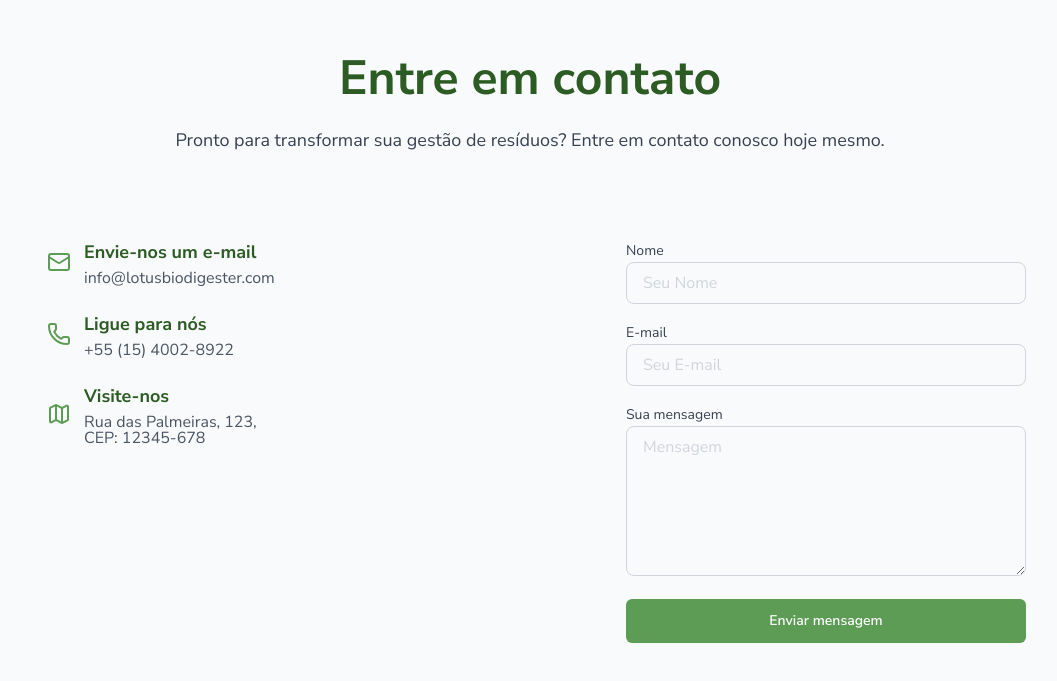
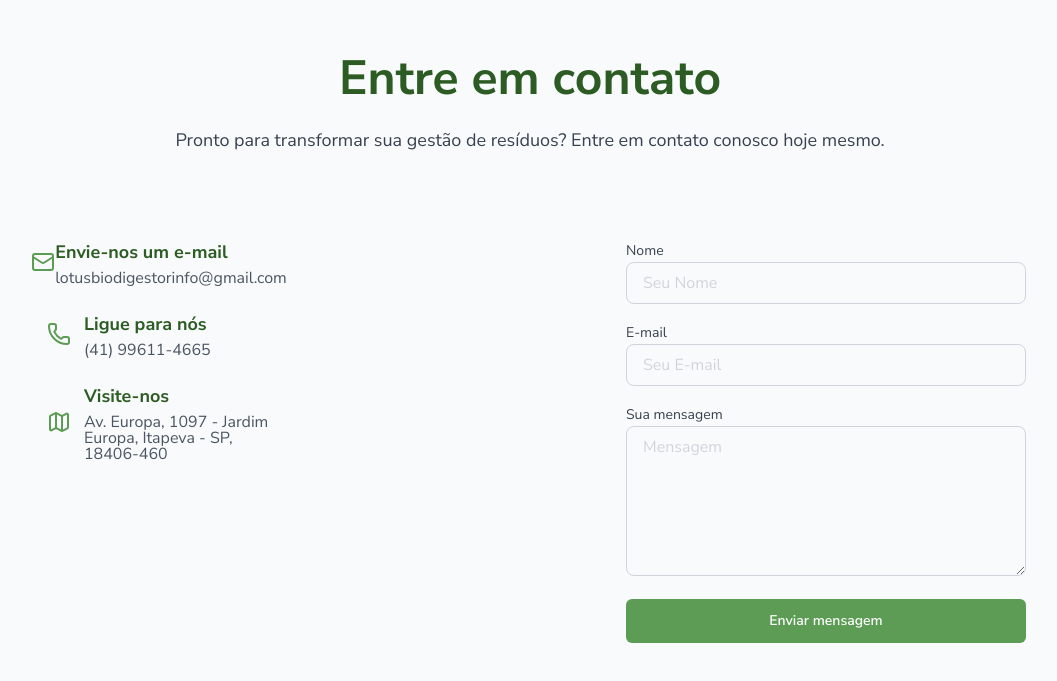
Before and after one commit to Lotus-Bio/lotus-frontend-2.0, a Next.js app: page / in a window 1280 px wide. Shown: the part 3343-4024 px from the top of the page, without its empty margins (110-1167 px from the left). Built offline with nearby package versions, Linux system fonts and the light colour scheme; no server answers.

Commit message:
Alteração de conteúdo a seção de contatos

```diff
--- a/src/data/contacts.js
+++ b/src/data/contacts.js
@@ -4,16 +4,16 @@ export const contacts = [
   {
     icon: Mail,
     title: "Envie-nos um e-mail",
-    info: "info@lotusbiodigester.com",
+    info: "lotusbiodigestorinfo@gmail.com",
   },
   {
     icon: Phone,
     title: "Ligue para nós",
-    info: "+55 (15) 4002-8922",
+    info: "(41) 99611-4665",
   },
   {
     icon: Map,
     title: "Visite-nos",
-    info: "Rua das Palmeiras, 123, CEP: 12345-678",
+    info: "Av. Europa, 1097 - Jardim Europa, Itapeva - SP, 18406-460",
   },
 ];
```
